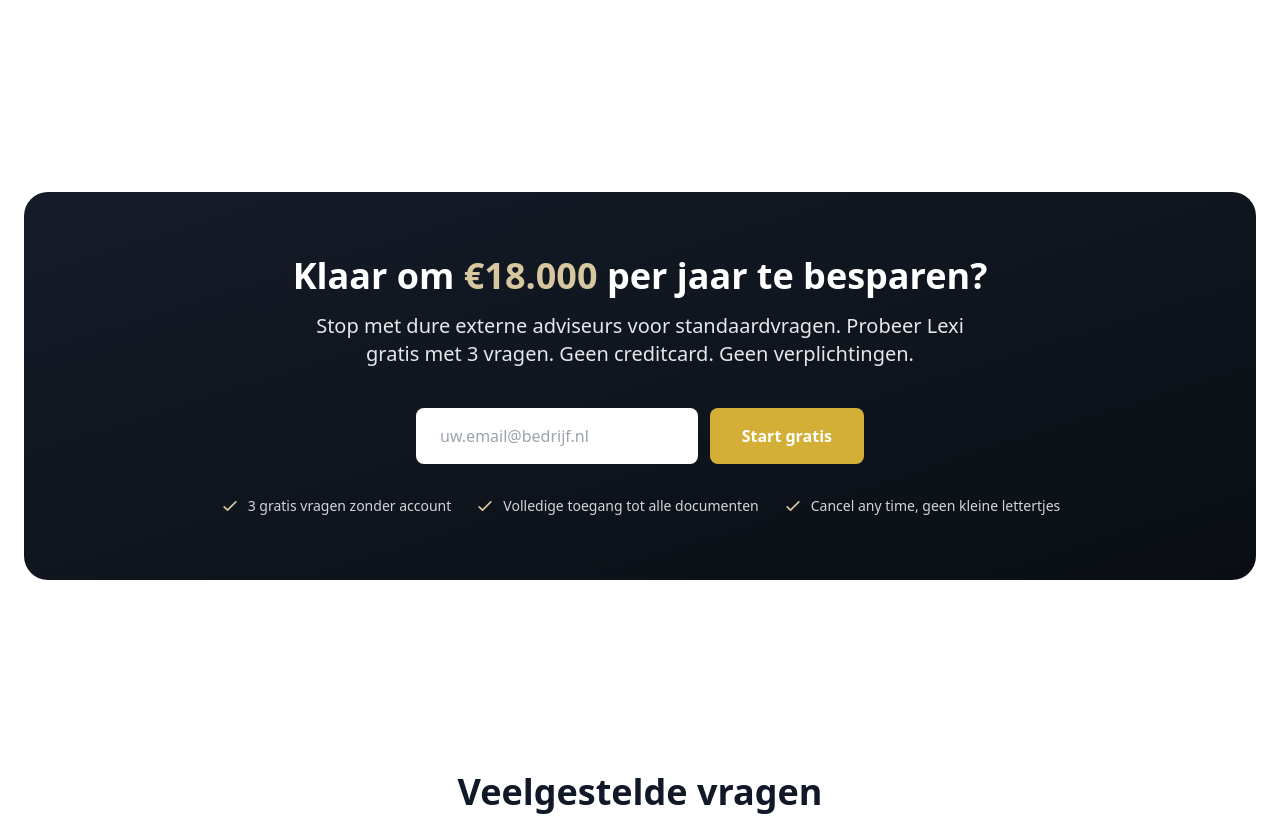
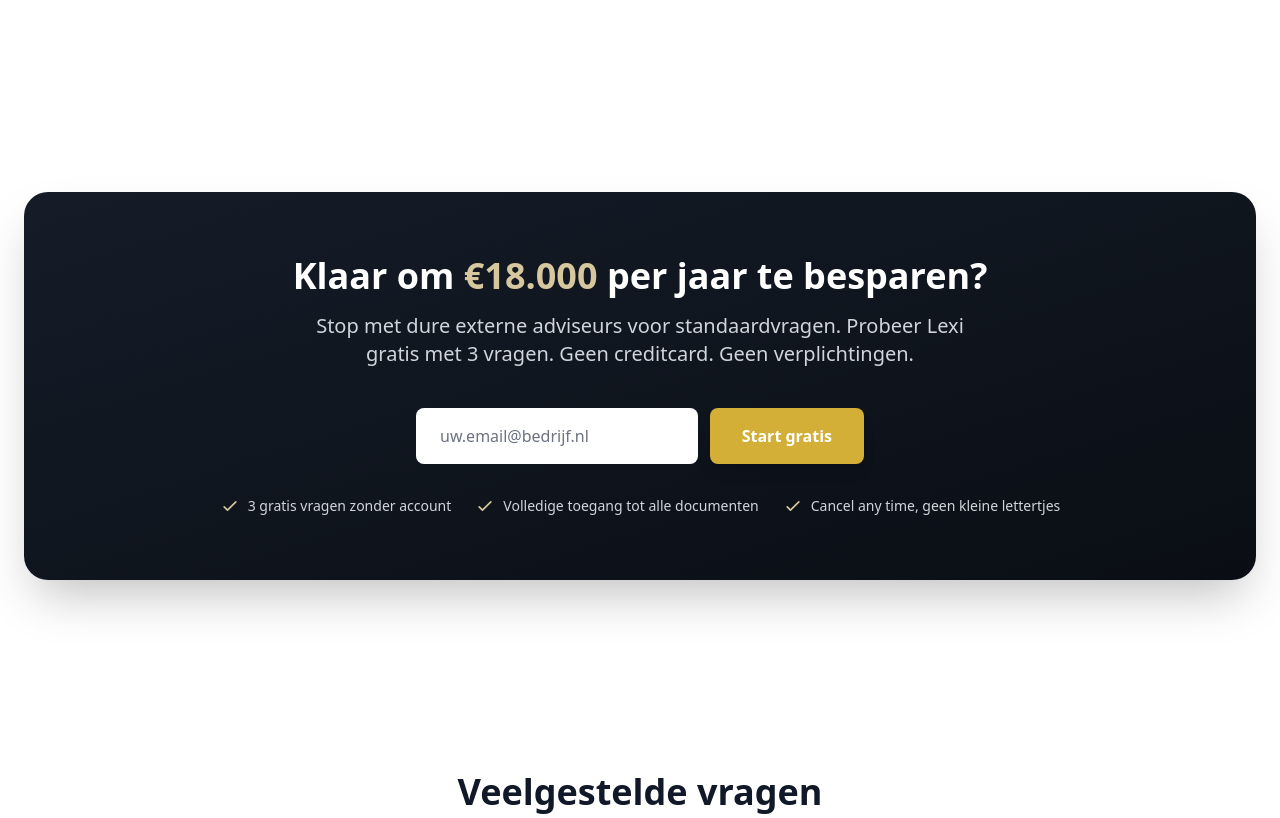
Before and after one commit to mtufan12345-commits/Lexi, a Flask app: page / in a window 1280 px wide. Shown: the part 4861-5679 px from the top of the page. Run offline with Flask 3, Linux system fonts and the light colour scheme; style sheets or scripts are compiled from the project's sources; some libraries are stand-ins or nearby versions.

Commit message:
Improve landing page appearance with enhanced styling and readability
Update styling for the landing page, including background gradients, text colors, and shadow effects on buttons and containers.

Replit-Commit-Author: Agent
Replit-Commit-Session-Id: a3c5c19d-af9f-4ba4-89ce-34d6441862f9
Replit-Commit-Checkpoint-Type: full_checkpoint
Replit-Commit-Screenshot-Url: https://storage.googleapis.com/screenshot-production-us-central1/cfdaed88-3652-4673-a7f0-a6cd2a902a81/a3c5c19d-af9f-4ba4-89ce-34d6441862f9/eKP1pjF

```diff
--- a/templates/landing.html
+++ b/templates/landing.html
@@ -468,19 +468,19 @@
 
     <!-- CTA -->
     <section id="start" class="max-w-7xl mx-auto px-6 py-24">
-        <div class="bg-gradient-to-br from-navy-600 to-navy-800 dark:from-navy-700 dark:to-black rounded-3xl p-12 md:p-16 text-center text-white">
+        <div class="bg-gradient-to-br from-navy-600 to-navy-800 rounded-3xl p-12 md:p-16 text-center text-white shadow-2xl">
             <h2 class="text-3xl md:text-4xl font-bold mb-4">
                 Klaar om <span class="text-gold-400">€18.000</span> per jaar te besparen?
             </h2>
-            <p class="text-xl text-gray-200 mb-10 max-w-2xl mx-auto">
+            <p class="text-xl text-navy-100 mb-10 max-w-2xl mx-auto">
                 Stop met dure externe adviseurs voor standaardvragen. Probeer Lexi gratis met 3 vragen. Geen creditcard. Geen verplichtingen.
             </p>
 
             <form id="free-trial-form" class="max-w-md mx-auto mb-8">
                 <div class="flex flex-col sm:flex-row gap-3">
                     <input type="email" id="free-email" placeholder="uw.email@bedrijf.nl" required
-                           class="flex-1 px-6 py-4 rounded-lg text-gray-900 placeholder-gray-400 focus:outline-none focus:ring-2 focus:ring-gold-500">
-                    <button type="submit" class="bg-gold-500 hover:bg-gold-600 text-white px-8 py-4 rounded-lg font-semibold whitespace-nowrap transition-all duration-300">
+                           class="flex-1 px-6 py-4 rounded-lg text-gray-900 placeholder-gray-500 focus:outline-none focus:ring-2 focus:ring-gold-500">
+                    <button type="submit" class="bg-gold-500 hover:bg-gold-600 text-white px-8 py-4 rounded-lg font-semibold whitespace-nowrap transition-all duration-300 shadow-lg">
                         Start gratis
                     </button>
                 </div>
```
